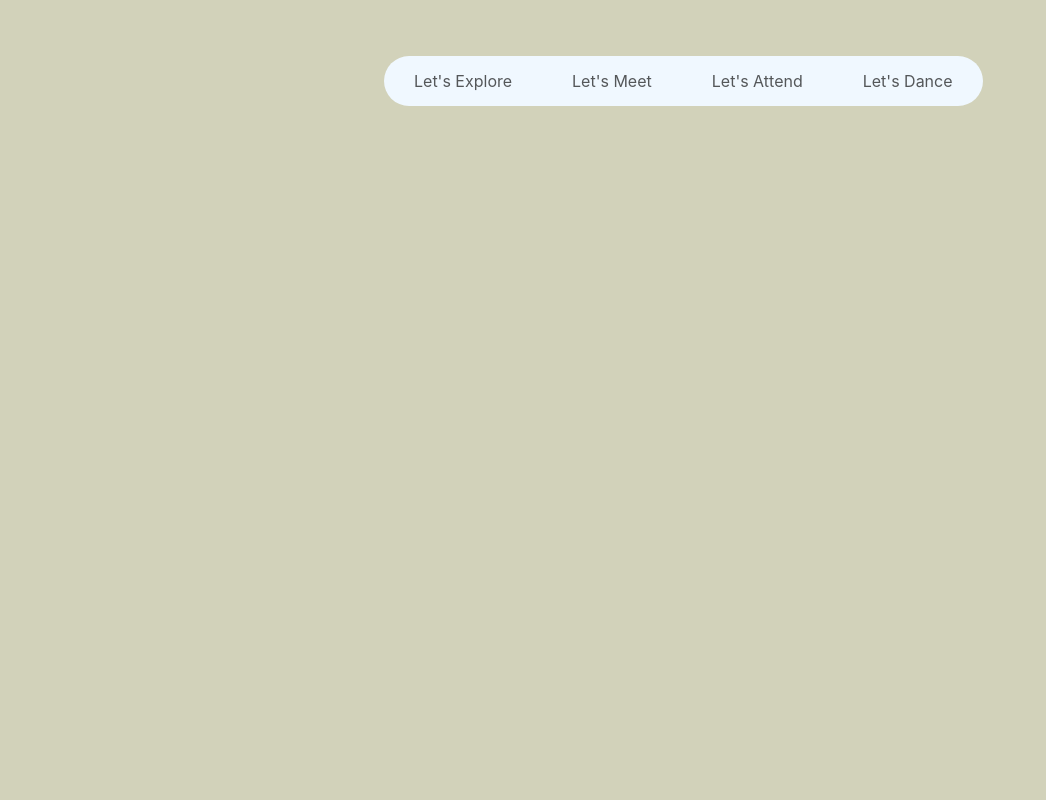
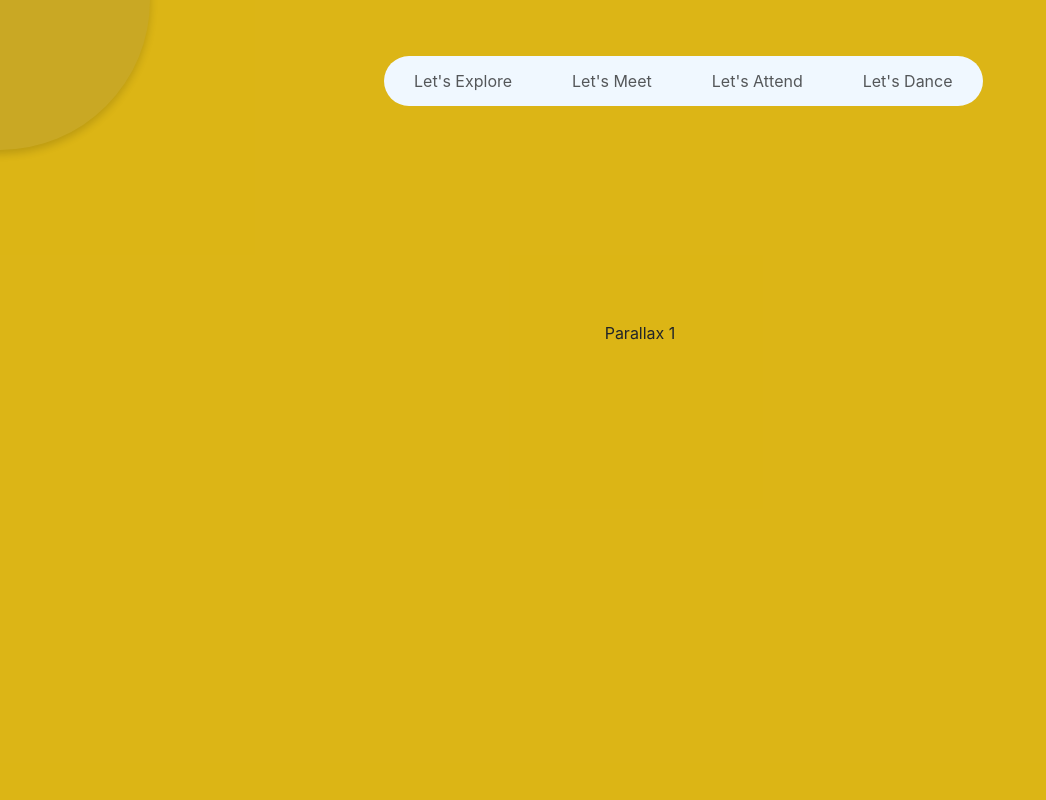
Before and after one commit to SauravMob/dance-app, a React (Create React App) app: page / in a window 1280 px wide. Shown: the top 800 px of the page, without its empty margins (0-1046 px from the left). Built offline with nearby package versions, Linux system fonts and the light colour scheme.

Commit message:
Minor changes

```diff
--- a/src/App.js
+++ b/src/App.js
@@ -1,11 +1,35 @@
+import { useEffect, useState } from 'react';
 import Navbar from './components/views/navbar/index'
+import Parallax from './components/views/parallax';
 
 const App = () => {
+
+  const [position, setPosition] = useState({ x: 0, y: 0 })
+  const [scroll, setScroll] = useState(0)
+
+  const handleMouseMove = (event) => {
+    setPosition({ x: event.clientX, y: event.clientY + scroll });
+  };
+
+  useEffect(() => {
+    const handleScroll = () => {
+      setScroll(window.scrollY)
+    }
+
+    window.addEventListener('scroll', handleScroll)
+
+    return () => {
+      window.removeEventListener('scroll', handleScroll)
+    }
+  }, [])
+
   return (
-    <div className="App">
+    <div className="App" onMouseMove={handleMouseMove}>
+      <div className="majorFollower" style={{ left: position.x, top: position.y }}></div>
       <Navbar />
+      <Parallax />
     </div>
-  );
+  )
 }
 
 export default App;
--- a/src/components/views/navbar/index.js
+++ b/src/components/views/navbar/index.js
@@ -1,4 +1,4 @@
-import React, { useEffect, useState } from 'react'
+import React, { useState } from 'react'
 import Nav from 'react-bootstrap/Nav'
 import Navbar from 'react-bootstrap/Navbar'
 
@@ -9,21 +9,17 @@ const Navbars = () => {
   const [position, setPosition] = useState(0)
 
   const handleMouseMove = (event) => {
-    if (event.clientX > 430 && event.clientX < 964) {
+    if (event.clientX > 432 && event.clientX < 962) {
       setPosition(event.clientX)
     }
   }
 
-  useEffect(() => {
-    document.addEventListener('mousemove', handleMouseMove)
-
-    return () => {
-      document.removeEventListener('mousemove', handleMouseMove)
-    }
-  }, [])
-
   const onActiveChange = (tab) => {
     setActiveLink(tab)
+    if (tab === '1') setPosition(478)
+    else if (tab === '2') setPosition(610)
+    else if (tab === '3') setPosition(756)
+    else if (tab === '4') setPosition(888)
   }
 
   const onNavEnter = (value) => {
@@ -35,7 +31,7 @@ const Navbars = () => {
     <Navbar expand="lg" className="mt-4 bg-body-tertiary">
       <Navbar.Toggle aria-controls="basic-navbar-nav" />
       <Navbar.Collapse id="basic-navbar-nav">
-        <Nav onMouseEnter={() => onNavEnter(true)} onMouseLeave={() => onNavEnter(false)} className='mouse-follower'>
+        <Nav onMouseMove={handleMouseMove} onMouseEnter={() => onNavEnter(true)} onMouseLeave={() => onNavEnter(false)} className='mouse-follower'>
           <Nav.Link onMouseEnter={() => onActiveChange('1')} className={activeLink === '1' && 'link-active'}>Let's Explore</Nav.Link>
           <Nav.Link onMouseEnter={() => onActiveChange('2')} className={activeLink === '2' && 'link-active'}>Let's Meet</Nav.Link>
           <Nav.Link onMouseEnter={() => onActiveChange('3')} className={activeLink === '3' && 'link-active'}>Let's Attend</Nav.Link>
--- /dev/null
+++ b/src/components/views/parallax/index.js
@@ -0,0 +1,16 @@
+import React from 'react'
+
+const Parallax = () => {
+  return (
+    <div className='parallaxBg'>
+        <div className='parallax-1'>
+            Parallax 1
+        </div>
+        <div className='parallax-2'>
+            Parallax 2
+        </div>
+    </div>
+  )
+}
+
+export default Parallax
--- a/src/index.css
+++ b/src/index.css
@@ -5,17 +5,12 @@ body {
     sans-serif;
   -webkit-font-smoothing: antialiased;
   -moz-osx-font-smoothing: grayscale;
+  overflow-x: hidden;
 }
 
 code {
   font-family: source-code-pro, Menlo, Monaco, Consolas, 'Courier New',
     monospace;
-}
-
-.App {
-  height: 100vh;
-  width: 100vw;
-  background-color: rgb(92 94 8 / 28%);
 }
 
 /* Navbar css */
@@ -29,6 +24,7 @@ code {
   position: fixed;
   top: 3%;
   left: 30%;
+  z-index: 1;
 }
 
 @media screen and (min-width: 992px) {
@@ -61,6 +57,7 @@ code {
   background: yellow;
   color: white;
   z-index: 1;
+  border-radius: 30px;
 }
 
 .follower {
@@ -70,5 +67,42 @@ code {
   border-radius: 30px;
   position: absolute;
   transform: translate(-327%, -123%);
-  transition: left 0.1s ease; /* Add transitions for smooth movement */
+  transition: left 0.1s ease;
 }
+
+/* Background Mover */
+
+.majorFollower {
+  width: 300px;
+  height: 300px;
+  background-color: rgb(99, 99, 120);
+  border-radius: 50%;
+  position: absolute;
+  transform: translate(-50%, -50%);
+  opacity: 15%;
+  box-shadow: 0 4px 8px rgba(0, 0, 0, 88.2);
+  transition: opacity 0.3s ease;
+}
+
+/* Parallax styles */
+.parallaxBg {
+  background: #dbb20cf5;
+  height: 100vh;
+  width: 100vw;
+}
+
+.parallax-1 {
+  height: 665px;
+  text-align: center;
+  justify-content: center;
+  display: flex;
+  align-items: center;
+}
+
+.parallax-2 {
+  height: 800px;
+  text-align: center;
+  justify-content: center;
+  display: flex;
+  align-items: center;
+}
```
Also changed, not shown: src/components/views/main/index.js (deleted).
